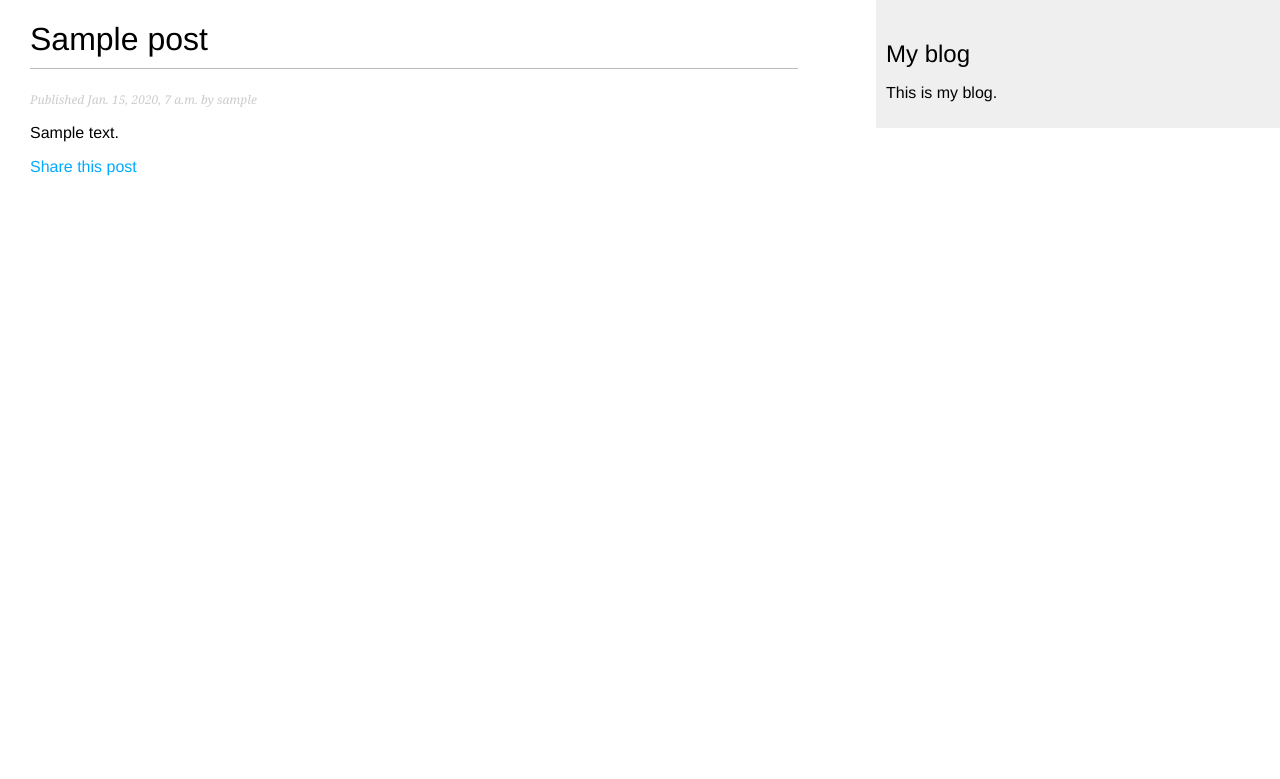
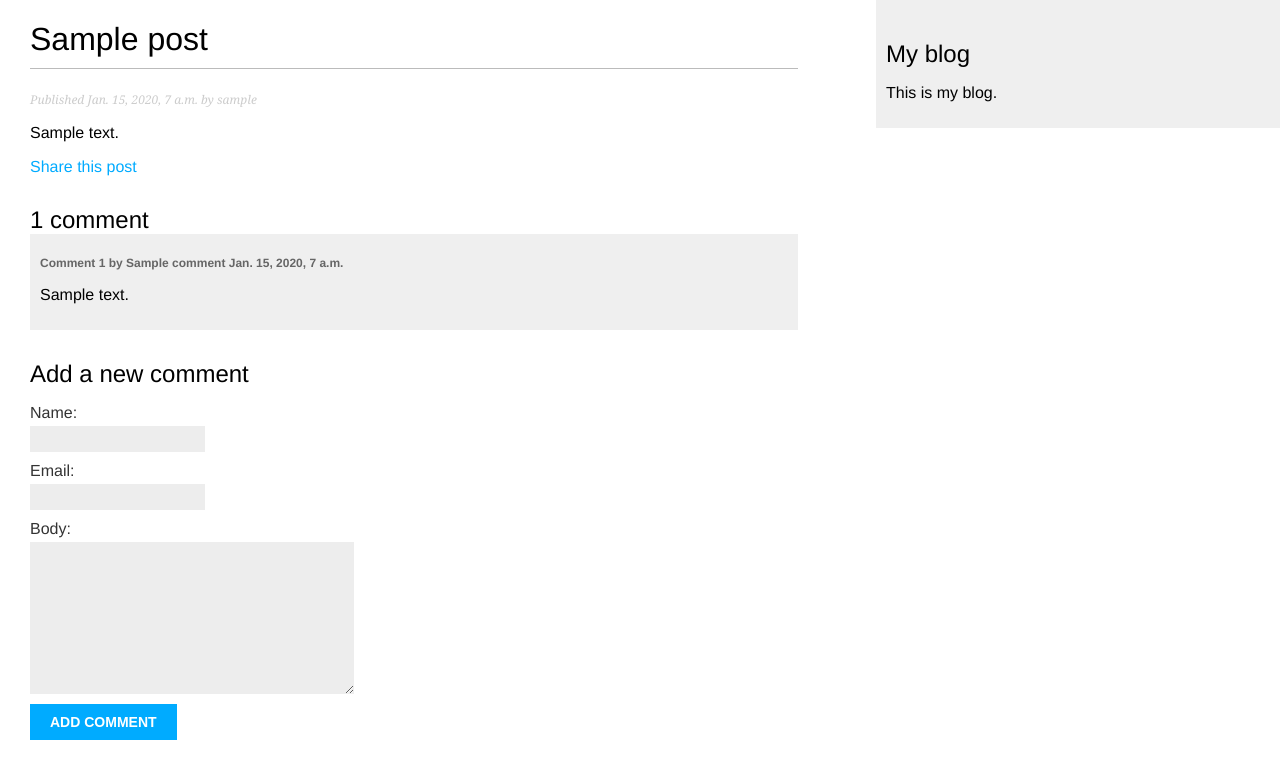
Before and after one commit to EmanuelAngelo/blog-django, a Django app: a page that uses blog/templates/blog/post/detail.html in a window 1280 px wide. Shown: the top 779 px of the page. Run offline with Django 3.2, Linux system fonts and the light colour scheme; tables that the repository leaves empty hold one stand-in row (values such as "Sample post").

Commit message:
criado a parte de comentarios

```diff
--- a/blog/forms.py
+++ b/blog/forms.py
@@ -1,7 +1,14 @@
 from django import forms
+from .models import Comment
 
 class EmailPostForm(forms.Form):
     name = forms.CharField(max_length=125)
     email = forms.EmailField()
     to = forms.EmailField()
     comments = forms.CharField(required=False, widget=forms.Textarea)
+
+
+class CommentForm(forms.ModelForm):
+    class Meta:
+        model = Comment
+        fields = ('name', 'email', 'body')
--- a/blog/models.py
+++ b/blog/models.py
@@ -1,3 +1,4 @@
+from email.policy import default
 from operator import truediv
 from pydoc import importfile
 from django.db import models
@@ -6,6 +7,7 @@ from django.db import models
 from django.utils import timezone
 from django.contrib.auth.models import User
 from django.urls import reverse
+from taggit.managers import TaggableManager
 
 class PublishedManager(models.Manager):
     def get_queryset(self):
@@ -35,3 +37,19 @@ class Post(models.Model):
 
     def get_absolute_url(self):
         return reverse('blog:post_detail', args=[self.publish.year, self.publish.month, self.publish.day, self.slug])
+
+
+class Comment(models.Model):
+    post = models.ForeignKey(Post, on_delete=models.CASCADE, related_name='comments')
+    name = models.CharField(max_length=80)
+    email = models.EmailField()
+    body = models.TextField()
+    created = models.DateTimeField(auto_now_add=True)
+    update = models.DateTimeField(auto_now=True)
+    active = models.BooleanField(default=True)
+
+    class Meta:
+        ordering = ('created',)
+
+    def __str__(self):
+        return f'Comment by {self.name} on {self.post}'
--- a/blog/templates/blog/post/detail.html
+++ b/blog/templates/blog/post/detail.html
@@ -13,4 +13,32 @@
           Share this post
         </a>
     </p>
+{% with comments.count as total_comments %}
+    <h2>
+        {{ total_comments }} comment{{ total_comments|pluralize }}
+    </h2>
+{% endwith %}
+
+{% for comment in comments %}
+    <div class="comment">
+        <p class="info">
+            Comment {{ forloop.counter }} by {{ comment.name}}
+            {{ comment.created }}
+        </p>
+        {{ comment.body|linebreaks }}
+    </div>
+{% empty %}
+    <p> There are no comments yet.</p>
+{% endfor %}
+
+{% if new_comment %}
+    <h2>Your comment has been added.</h2>
+{% else %}
+    <h2> Add a new comment</h2>
+    <form method="post">
+        {{ comment_form.as_p }}
+        {% csrf_token %}
+        <p><input type="submit" value="Add comment"></p>
+    </form>
+{% endif %}
 {% endblock  %}
--- a/blog/views.py
+++ b/blog/views.py
@@ -4,8 +4,8 @@ from django.shortcuts import render, get_object_or_404
 from django.core.paginator import Paginator, EmptyPage,\
                                   PageNotAnInteger
 from django.views.generic import ListView
-from .models import Post
-from .forms import EmailPostForm
+from .models import Post, Comment
+from .forms import EmailPostForm, CommentForm
 from django.core.mail import send_mail
 
 
@@ -33,9 +33,31 @@ def post_detail(request, year, month, day, post):
                                    publish__year=year,
                                    publish__month=month,
                                    publish__day=day)
+
+    # Lista dos comentarios ativos para esta postagem
+    comments = post.comments.filter(active=True)
+
+    new_comment = None
+
+    if request.method == 'POST':
+        # Um comentario foi postado
+        comment_form = CommentForm(data=request.POST)
+        if comment_form.is_valid():
+            # cria o objeto Comment, mas nao o salva ainda no banco de dados
+            new_comment = comment_form.save(commit=False)
+            # Atribui a postagem atual ao comentario
+            new_comment.post = post
+            # salva o comentario no banco de dados
+            new_comment.save()
+    else:
+        comment_form = CommentForm()
+
     return render(request,
                   'blog/post/detail.html',
-                  {'post': post})
+                  {'post': post,
+                   'comments': comments,
+                   'new_comment': new_comment,
+                   'comment_form': comment_form})
 
 
 class PostListView(ListView):
--- a/mysite/settings.py
+++ b/mysite/settings.py
@@ -39,6 +39,7 @@ INSTALLED_APPS = [
     'django.contrib.staticfiles',
 
     'blog.apps.BlogConfig',
+    'taggit',
 ]
 
 MIDDLEWARE = [
--- a/requisitos.txt
+++ b/requirements.txt
@@ -1,5 +1,6 @@
 asgiref==3.5.2
-Django==4.1.1
+Django==3.2.15
+django-taggit==1.2.0
 python-decouple==3.6
 python-dotenv==0.21.0
 pytz==2022.2.1
```
Also changed, not shown: blog/admin.py (+7 -1 lines), blog/migrations/0002_comment.py (added).
